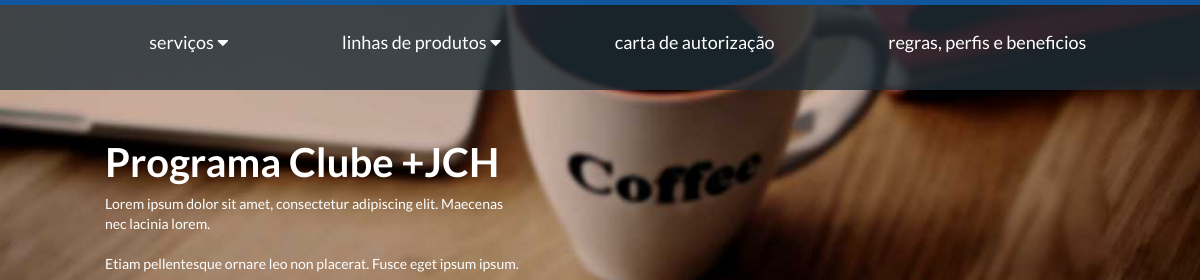
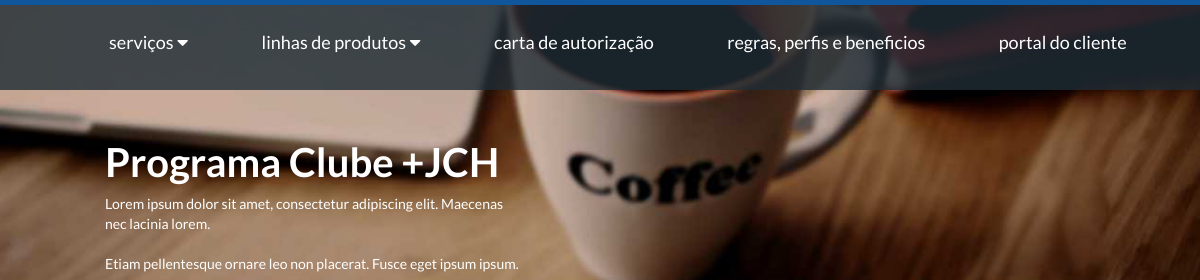
Before and after one commit to vgomes333/clube-jch, a website: page src/index.html in a window 1280 px wide. Shown: the top 280 px of the page, 80-1280 px from the left. Drawn offline with nearby package versions, Linux system fonts and the light colour scheme.

Commit message:
Inserido link PORTAL DO CLIENTE

```diff
--- a/src/index.html
+++ b/src/index.html
@@ -74,6 +74,12 @@
                 <a href="regras.html">
                     <li class="menu-item">
                         <span class="menu-item">REGRAS, PERFIS E BENEFICIOS</span>
+                    </li>
+                </a>
+
+                <a href="regras.html">
+                    <li class="menu-item">
+                        <span class="menu-item">PORTAL DO CLIENTE</span>
                     </li>
                 </a>
             </ul>
```
